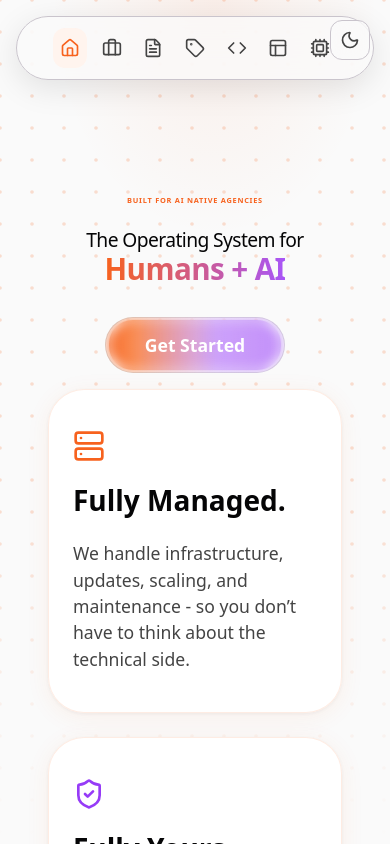
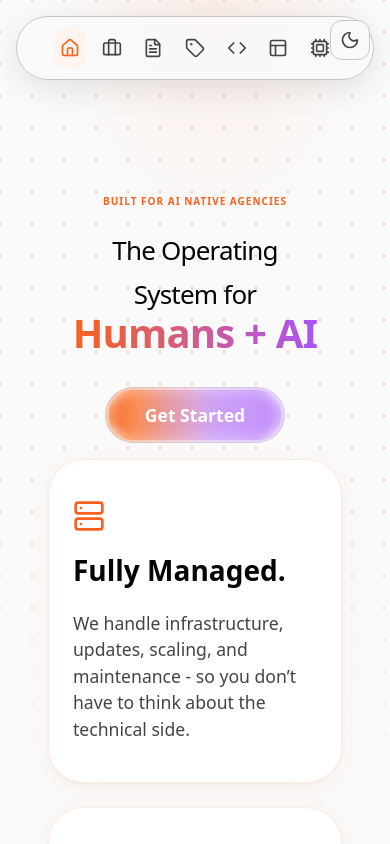
Before and after one commit to somwebster/agentive-os-landing-page, a React (Vite) app: page / in a window 390 px wide. Shown: the top 844 px of the page. Built offline with nearby package versions, Linux system fonts and the light colour scheme; a web font is replaced by a local one.

Commit message:
UI: Increase hero title font size on mobile and tablet views

```diff
--- a/src/index.css
+++ b/src/index.css
@@ -1479,7 +1479,7 @@ h1.hero-title {
     white-space: normal !important;
     text-align: center;
     width: 100%;
-    font-size: clamp(1.75rem, 8vw, 3rem) !important;
+    font-size: clamp(2rem, 10vw, 3.5rem) !important;
     line-height: 1.15;
     margin: 0 auto;
     overflow-wrap: break-word;
@@ -1540,7 +1540,7 @@ h1.hero-title {
 
 @media (max-width: 480px) {
   .dd-hero-title {
-    font-size: 1.85rem !important;
+    font-size: 2.5rem !important;
     padding: 0 0.5rem;
   }
 
```
